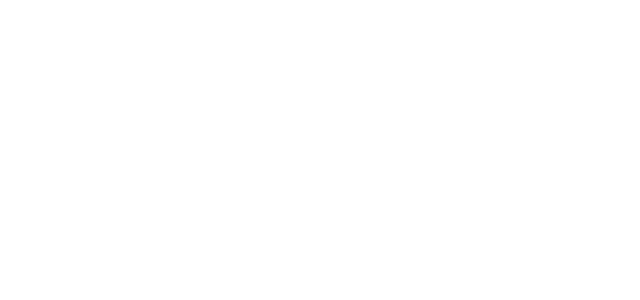
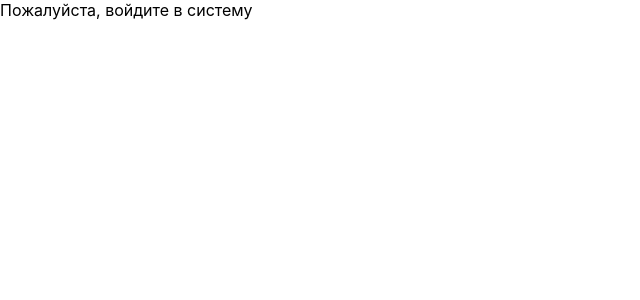
Before and after one commit to quinoth/IrkBasket, a React (Create React App) app in the folder frontend/: page /profile in a window 1280 px wide. Before the commit this address had no page. Shown: the top 300 px of the page, without its empty margins (0-640 px from the left). Built offline with nearby package versions, Linux system fonts and the light colour scheme.

Commit message:
Добавление маршрута к Profile

```diff
--- a/frontend/src/App.js
+++ b/frontend/src/App.js
@@ -1,6 +1,7 @@
 import { BrowserRouter as Router, Route, Routes } from 'react-router-dom';
 import RegistrationForm from './components/RegistrationForm';
 import LoginForm from './components/LoginForm';
+import Profile from './components/Profile';
 import { AuthProvider } from './context/AuthContext';
 
 function App() {
@@ -10,6 +11,7 @@
                 <Routes>
                     <Route path="/register" element={<RegistrationForm />} />
                     <Route path="/login" element={<LoginForm />} />
+					<Route path="/profile" element={<Profile />} />
                     <Route path="/" element={<div className="text-center mt-10">Главная страница</div>} />
                 </Routes>
             </Router>
```
